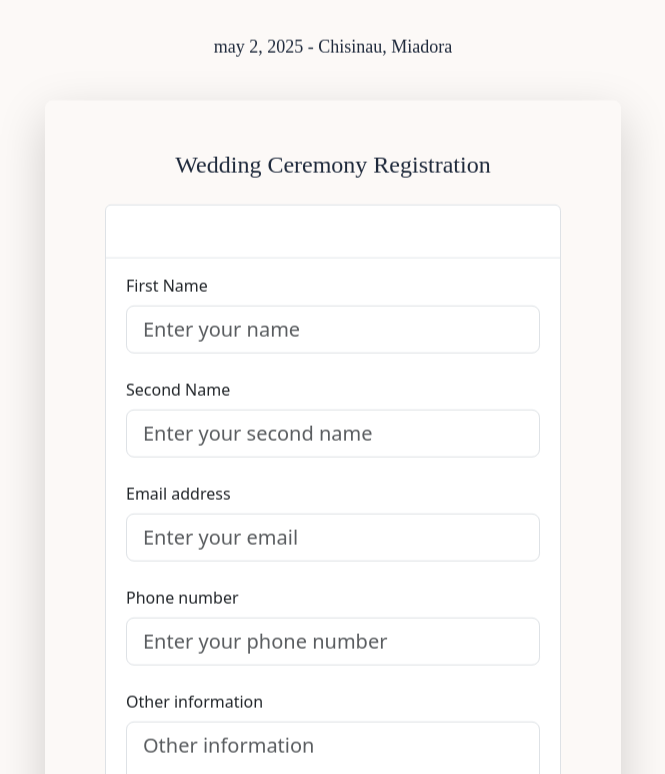
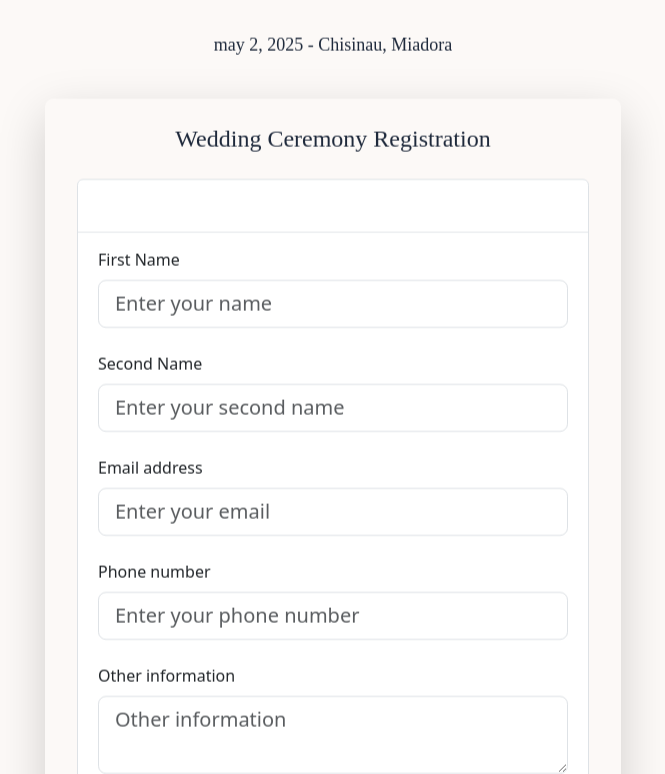
Before and after one commit to andygr1n1/our-story, a React (Vite) app: page / in a window 1280 px wide. Shown: the part 686-1460 px from the top of the page, without its empty margins (307-972 px from the left). Built offline with nearby package versions, Linux system fonts and the light colour scheme; a web font is replaced by a local one; what @mertasan/tailwindcss-variables, gql.tada would draw is missing.

Commit message:
feat: Flowers animation behavior

```diff
--- a/src/components/SnowfallAnimation.tsx
+++ b/src/components/SnowfallAnimation.tsx
@@ -27,7 +27,7 @@ export const SnowfallAnimation: React.FC = () => {
     const flower = document.createElement('img')
     flower.style.width = '100px'
     flower.style.height = '100px'
-    flower.src = '/img/flower.png'
+    flower.src = '/img/flowers.png'
     flower.style.height = '100px'
     flower.style.width = '100px'
     const images = [flower]
@@ -36,11 +36,12 @@ export const SnowfallAnimation: React.FC = () => {
         <Snowfall
             // color={getRandomColor()} // Example color: Hot Pink
             snowflakeCount={5}
-            style={{ zIndex: 9999999, opacity: 50, position: 'fixed', width: '100vw', height: '100vh' }}
+            style={{ zIndex: 10, opacity: 20, position: 'fixed', width: '100vw', height: '100vh' }}
             images={images}
-            radius={[30, 30]}
+            radius={[20, 20]}
             wind={[0.01, 0.03]}
-            speed={[0.1, 0.3]}
+            speed={[0.5, 0.8]}
+            // changeFrequency={400}
         />
     )
 }
--- a/src/modules/home/components/InvitationImage.tsx
+++ b/src/modules/home/components/InvitationImage.tsx
@@ -3,7 +3,7 @@ import invitation from '/img/invitation.jpeg'
 export const InvitationImage = () => {
     return (
         <div className='w-full h-full z-[20] relative'>
-            <img src={invitation} alt='invitation' className='w-full h-full max-h-[400px] object-cover' />
+            <img src={invitation} alt='invitation' className='w-full h-full min-h-[200px] max-h-[400px] object-cover' />
         </div>
     )
 }
--- a/src/modules/home/components/registration-form/RegistrationForm.tsx
+++ b/src/modules/home/components/registration-form/RegistrationForm.tsx
@@ -14,10 +14,10 @@ const RegistrationForm = () => {
     }, [solo])
 
     return (
-        <Form>
+        <Form className='z-[20] relative'>
             <Accordion activeKey={activeKey}>
                 <PersonInfo personNumber={1} />
-                <PersonInfo personNumber={2} />
+                {!solo && <PersonInfo personNumber={2} />}
             </Accordion>
 
             <div className='mt-4 form-check'>
--- a/src/modules/home/components/registration-form/RegistrationFormIndex.tsx
+++ b/src/modules/home/components/registration-form/RegistrationFormIndex.tsx
@@ -11,8 +11,8 @@ const RegistrationFormIndex = () => {
     const { submit } = useSubmit()
 
     return (
-        <Container className='flex justify-center items-center w-full'>
-            <Row className='shadow-lg p-5 bg-transparent rounded-lg w-full max-w-xl'>
+        <Container className='relative z-[20] flex justify-center items-center w-full'>
+            <Row className='shadow-lg py-4 md:p-5 bg-transparent rounded-lg w-full max-w-xl'>
                 <Col md={12}>
                     <h2 className='text-center mb-4 montaga-regular text-2xl'>Wedding Ceremony Registration</h2>
                     <Formik initialValues={initialValues} validate={validate} onSubmit={submit}>
```
Also changed, not shown: public/img/flowers.png (added), 1 other file (tests, documents, lock files or other folders).
